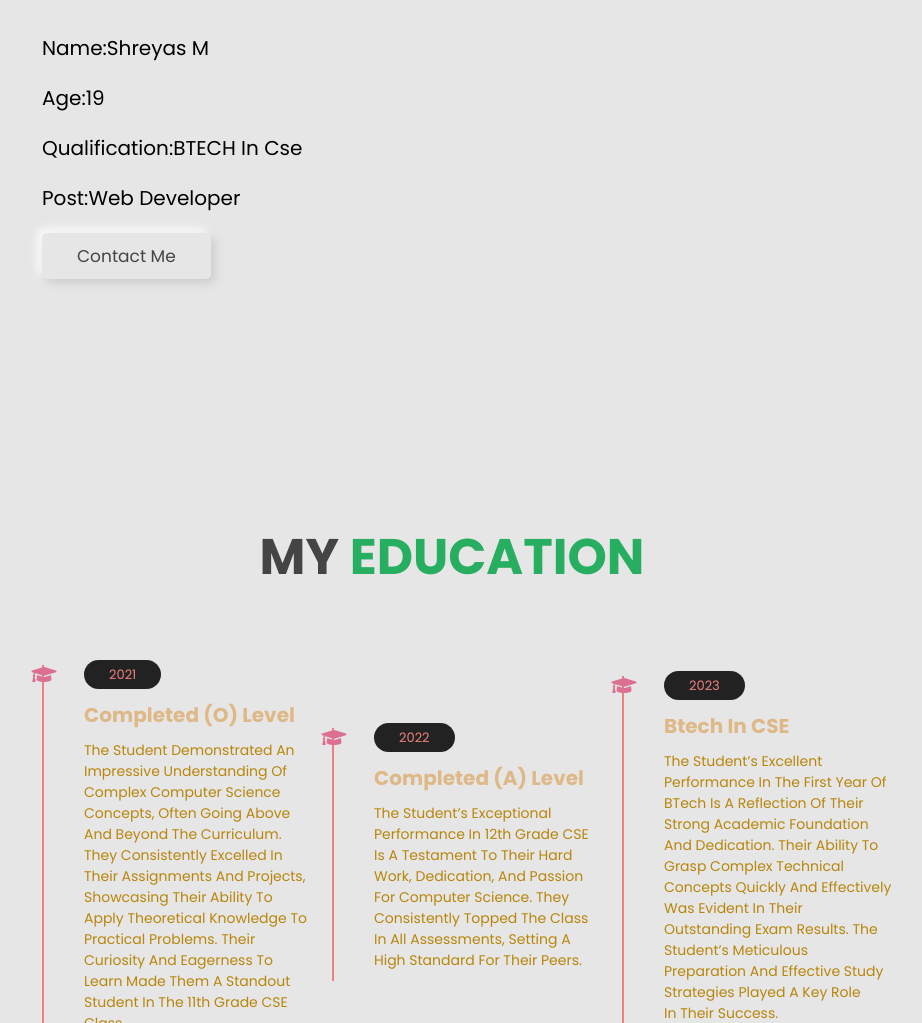
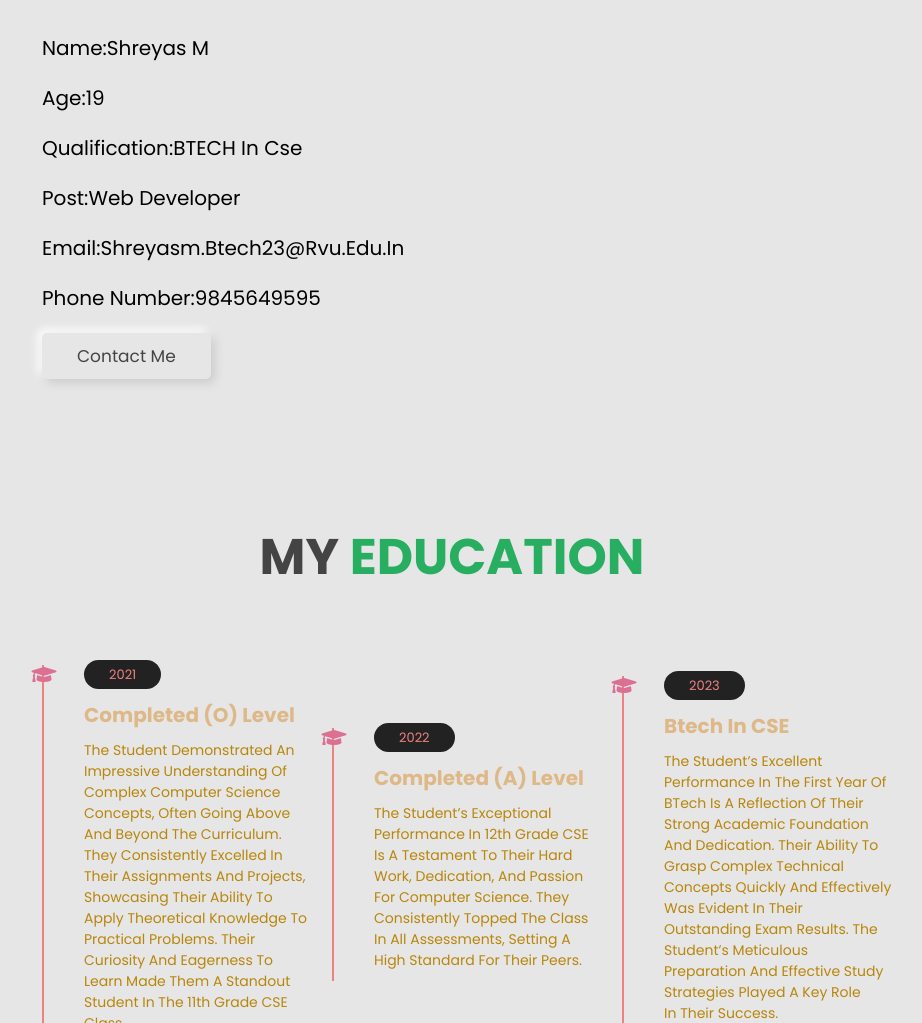
Before and after one commit to ShreyasM14/My-Portfolio, a plain HTML site: page index.html in a window 1280 px wide. Shown: the part 1100-2123 px from the top of the page, without its empty margins (338-1260 px from the left). Drawn offline with Linux system fonts and the light colour scheme; files whose address does not match are found by name.

Commit message:
Update index.html

```diff
--- a/index.html
+++ b/index.html
@@ -55,6 +55,8 @@
             <h3><span>Age:</span>19</yyyyh3>
             <h3><span>Qualification:</span>BTECH in cse</h3>
             <h3><span>Post:</span>Web developer </h3>
+             <h3><span>Email:</span>shreyasm.btech23@rvu.edu.in</h3>
+             <h3><span>Phone number:</span>9845649595</h3>
             <a href="#contact" class="btn">contact me</a>
         </div>
         <div class="box-container">
```
